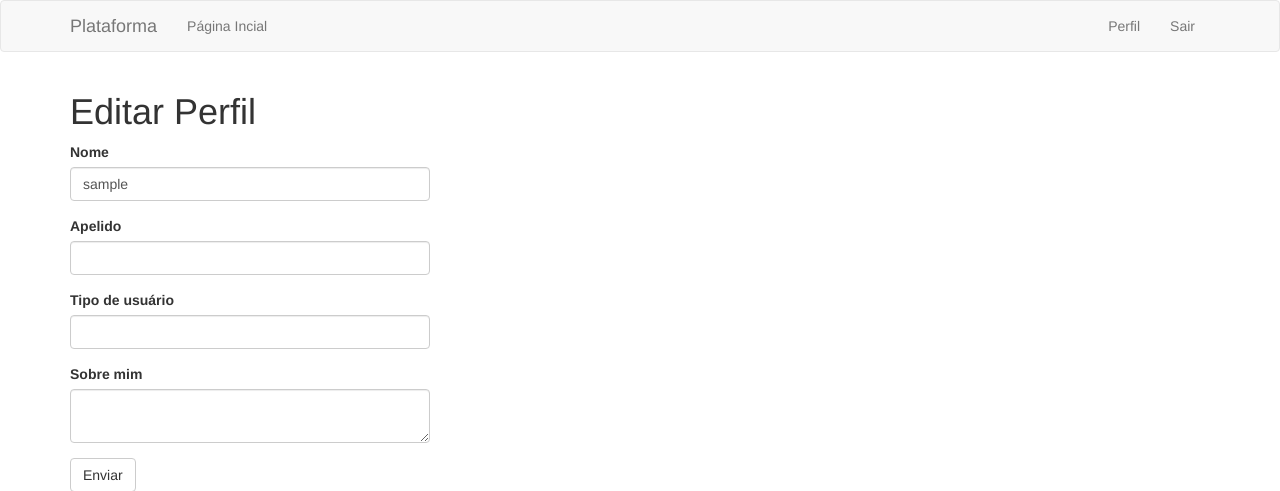
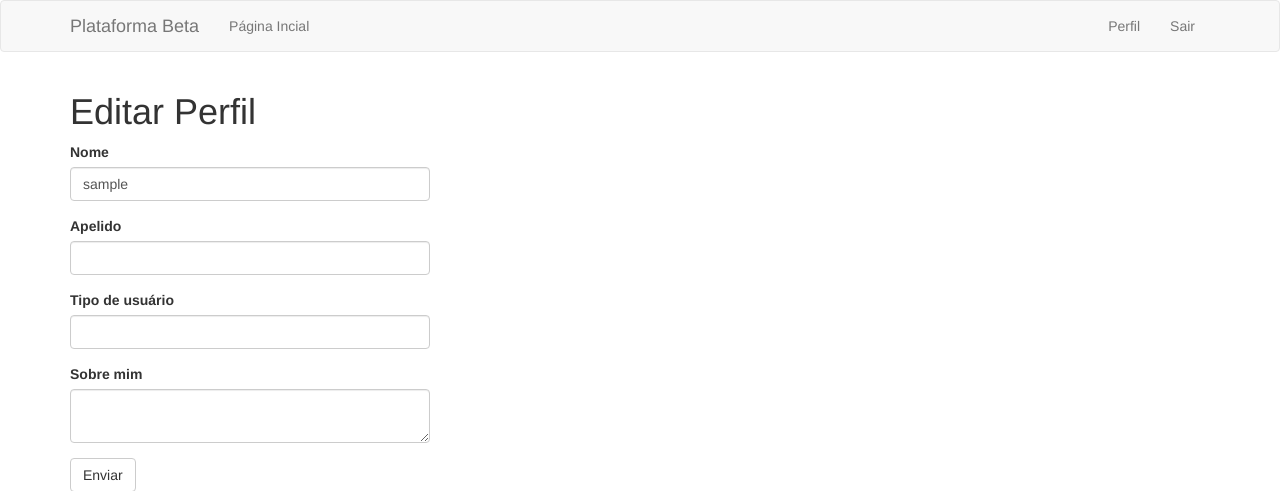
Before and after one commit to pbaesse/dados-livres, a Flask app: page /edit_profile in a window 1280 px wide. Shown: the top 491 px of the page. Run offline with Flask 2, Linux system fonts and the light colour scheme; the visitor is signed in with stand-in values (Sample User, id 1); data comes from the database, SQL or seed files in the repository; some libraries are stand-ins or nearby versions.

Commit message:
add bootstrap a base.html

```diff
--- a/app/templates/base.html
+++ b/app/templates/base.html
@@ -15,7 +15,7 @@
                     <span class="icon-bar"></span>
                     <span class="icon-bar"></span>
                 </button>
-                <a class="navbar-brand" href="{{ url_for('index') }}">Plataforma</a>
+                <a class="navbar-brand" href="{{ url_for('index') }}">Plataforma Beta</a>
             </div>
             <div class="collapse navbar-collapse" id="bs-example-navbar-collapse-1">
                 <ul class="nav navbar-nav">
```
